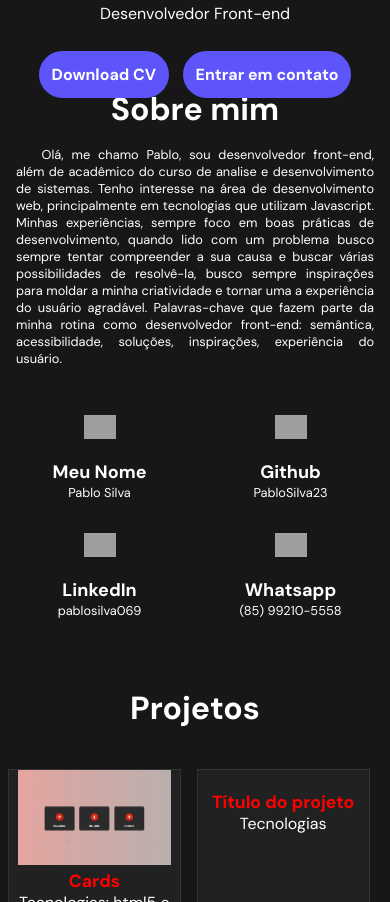
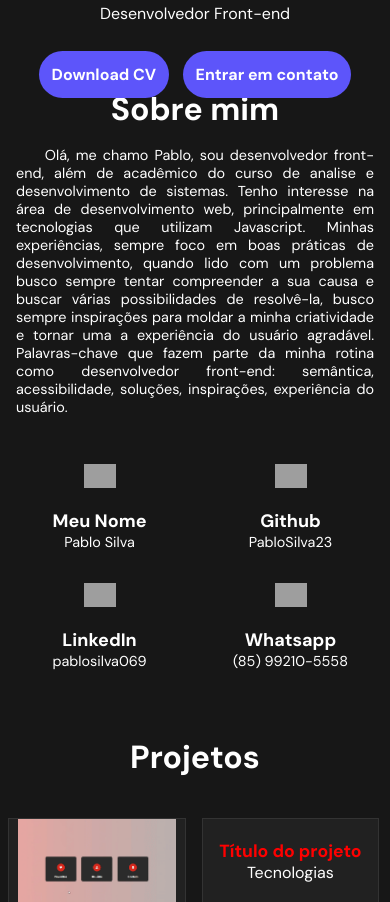
Before and after one commit to PabloSilva23/portfolio, a plain HTML site: page index.html in a window 390 px wide. Shown: the part 311-1213 px from the top of the page. Drawn offline with Linux system fonts and the light colour scheme; grey boxes are pictures that could not be loaded.

Commit message:
responsividade

```diff
--- a/estilo.css
+++ b/estilo.css
@@ -314,7 +314,7 @@ section:nth-child(4) {
     }
 
     .about-me p {
-        font-size: .8rem;
+        font-size: .9rem;
         padding: 0 1rem;
         padding-bottom: 2rem;
     }
@@ -339,7 +339,7 @@ section:nth-child(4) {
     }
 
     .projects .cards-project {
-        width: 10.8rem;
+        width: 11.1rem;
         height: 10rem;
         margin: .5rem;
     }
```
